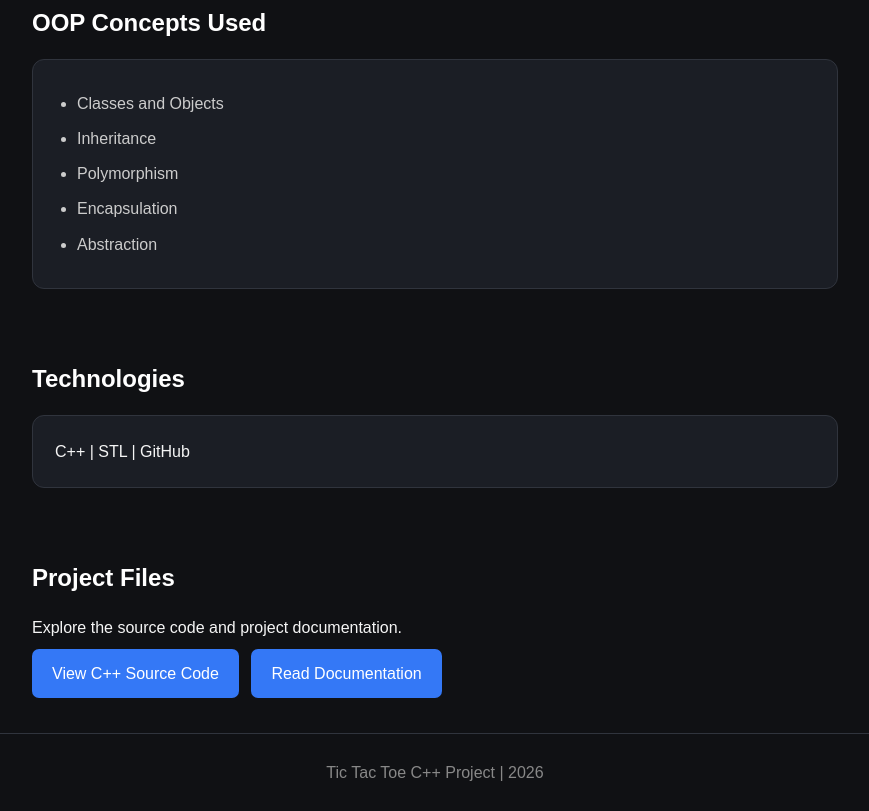
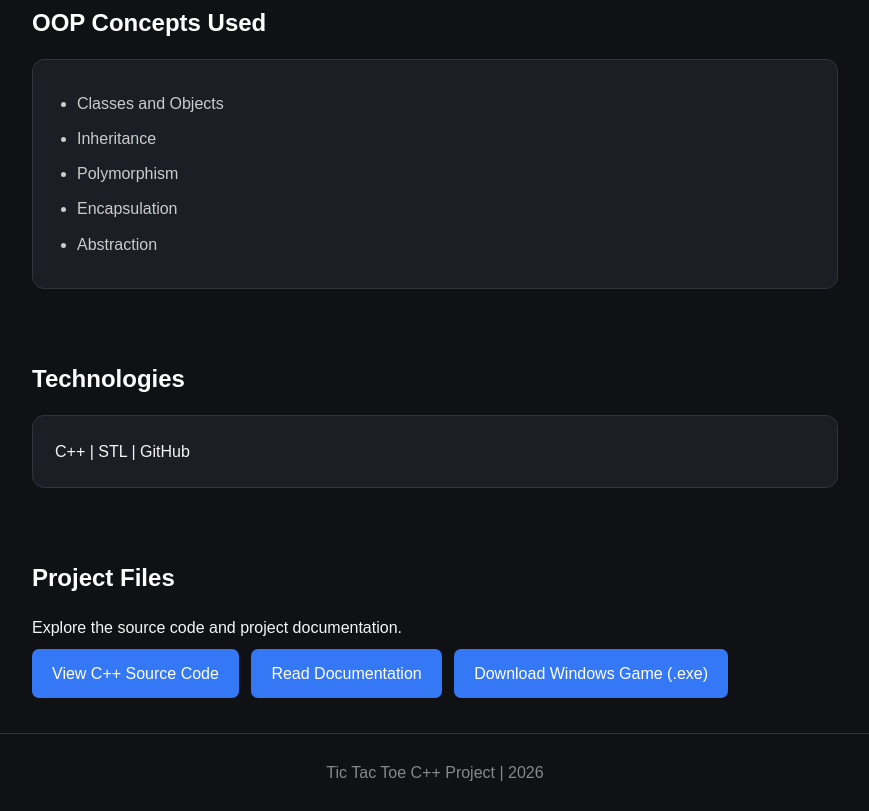
Before and after one commit to tanmay668/TicTacToe-OOP-CPP, a plain HTML site: page index.html in a window 1280 px wide. Shown: the part 972-1783 px from the top of the page, without its empty margins (205-1074 px from the left). Drawn offline with Linux system fonts and the light colour scheme.

Commit message:
Add download link for Windows game executable

```diff
--- a/index.html
+++ b/index.html
@@ -144,8 +144,13 @@ footer {
 <section>
     <h2>Project Files</h2>
     <p>Explore the source code and project documentation.</p>
+
     <a href="main.cpp">View C++ Source Code</a>
     <a href="README.md">Read Documentation</a>
+
+    <a href="https://github.com/tanmay668/TicTacToe-OOP-CPP/releases/download/v1.0.0/TicTacToe.exe">
+        Download Windows Game (.exe)
+    </a>
 </section>
 
 <footer>
```
